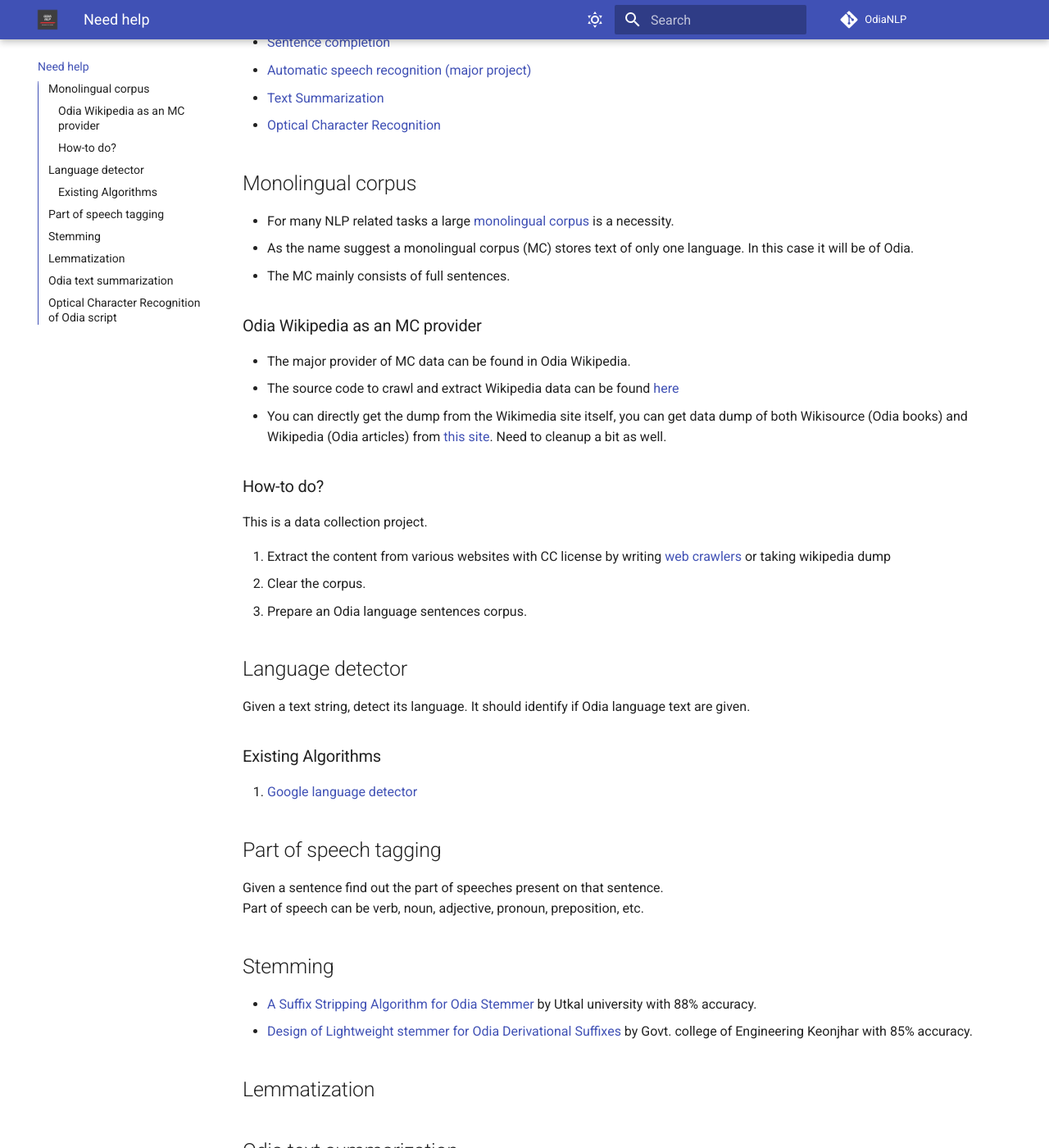
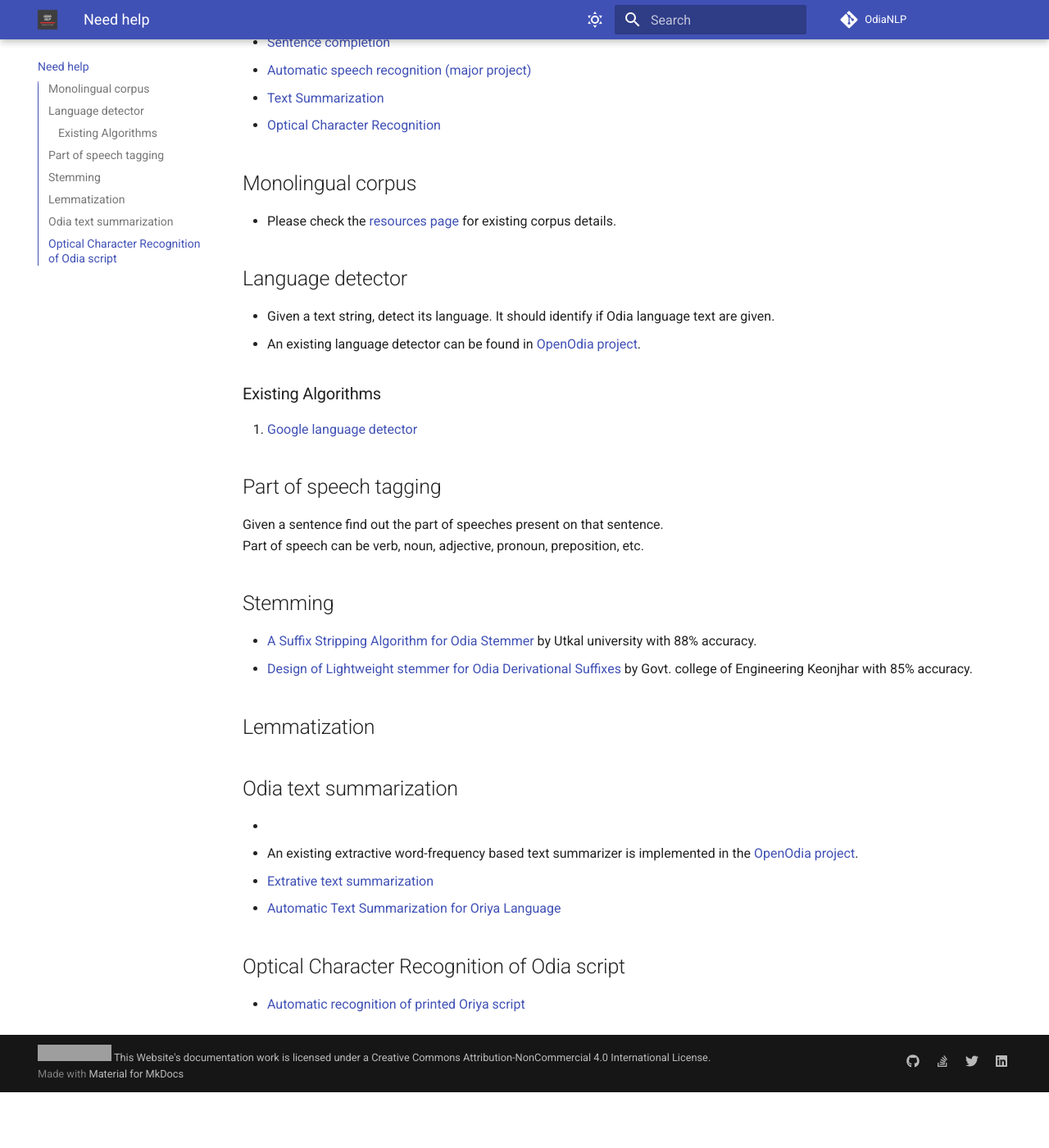
Before and after one commit to OdiaNLP/odianlp.github.io, an MkDocs documentation site: the page built from docs/possible_projects.md, in a window 1280 px wide and 1400 px high, scrolled down 1028 px. Shown: the whole window at 82% size. Built offline with MkDocs 1.6.1 and Material for MkDocs 9.7.7, drawn with Linux system fonts in a browser that asks for light colours; comment, search, counter and statistics services are not loaded; after the commit the page ends 2360 px from its top, so only the background shows below that; grey boxes are pictures that could not be loaded.

Commit message:
resources added.

```diff
--- a/docs/possible_projects.md
+++ b/docs/possible_projects.md
@@ -32,28 +32,12 @@ This list contains the proposals for the projects which can be started with Odia
 
 ## <a name="monolingual-corpus"></a> Monolingual corpus
 
-- For many NLP related tasks a large [monolingual corpus](https://en.wikipedia.org/wiki/Text_corpus) is a necessity.
-- As the name suggest a monolingual corpus (MC) stores text of only one language. In this case it will be of Odia.
-- The MC mainly consists of full sentences.
-
-### Odia Wikipedia as an MC provider
-
-- The major provider of MC data can be found in Odia Wikipedia.
-- The source code to crawl and extract Wikipedia data can be found [here](https://github.com/goru001/nlp-for-odia/tree/master/datasets-preparation)
-- You can directly get the dump from the Wikimedia site itself, you can get data dump of both Wikisource (Odia books) and Wikipedia (Odia articles) from [this site](https://dumps.wikimedia.org/backup-index.html). Need to cleanup a bit as well.
-
-### How-to do?
-
-This is a data collection project.
-
-1. Extract the content from various websites with CC license by writing [web crawlers](https://en.wikipedia.org/wiki/Web_crawler) or taking wikipedia dump
-2. Clear the corpus.
-3. Prepare an Odia language sentences corpus.
+- Please check the [resources page](/resources/text/#monolingual-corpus) for existing corpus details.
 
 ## <a name="lang-detector"></a> Language detector
 
-Given a text string, detect its language.
-It should identify if Odia language text are given.
+- Given a text string, detect its language. It should identify if Odia language text are given.
+- An existing language detector can be found in [OpenOdia project](https://openodia.soumendrak.com/#detect-odia-language).
 
 ### Existing Algorithms
 
@@ -71,6 +55,8 @@ Part of speech can be verb, noun, adjective, pronoun, preposition, etc.
 ## <a name="lemmatization"></a> Lemmatization
 
 ## <a name="text-summarization"></a>Odia text summarization
+-
+- An existing extractive word-frequency based text summarizer is implemented in the [OpenOdia project](https://openodia.soumendrak.com/#automatic-extractive-text-summarization).
 - [Extrative text summarization](https://research.ijais.org/volume1/number3/ijais12-450135.pdf)
 - [Automatic Text Summarization for Oriya Language](https://www.ijcaonline.org/research/volume132/number1/biswas-2015-ijca-907258.pdf)
 
```
Also changed, not shown: docs/resources/audio.md (+4 -2 lines), docs/resources/text.md (+20 -2 lines).
